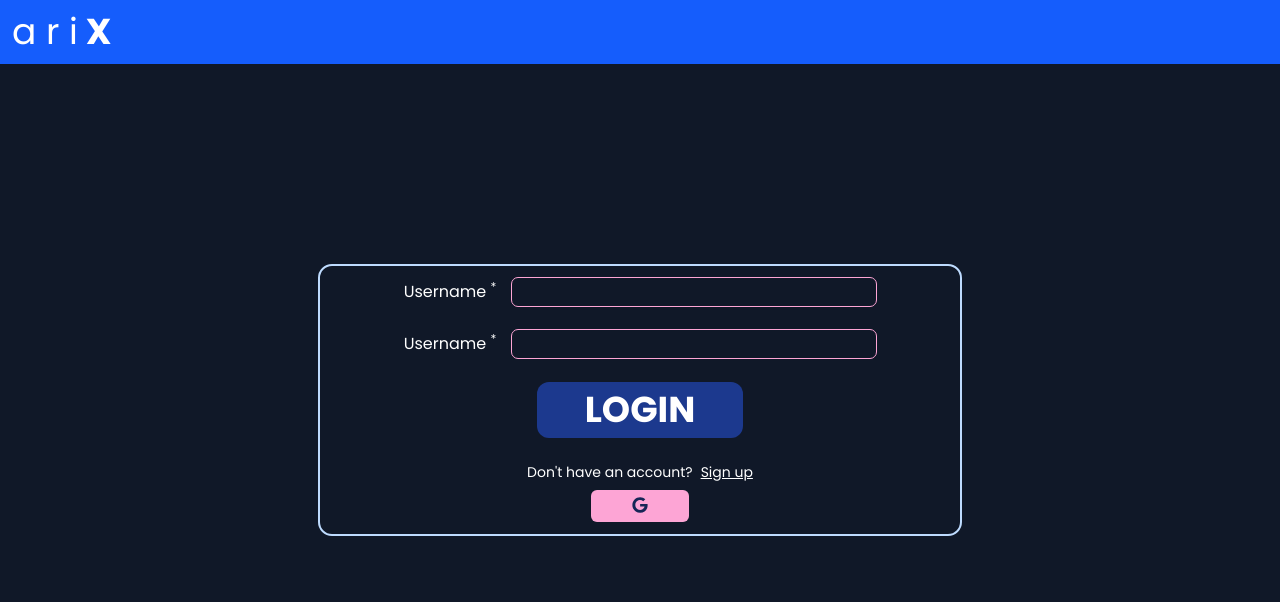
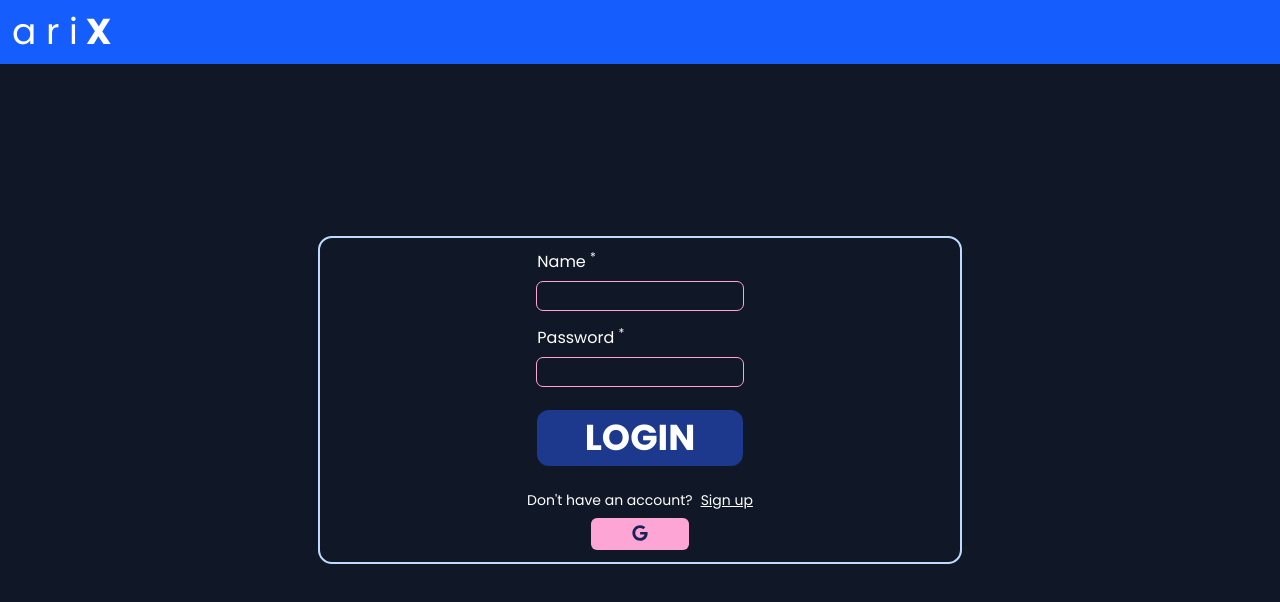
Before and after one commit to evinle/arix, a React (Vite) app in the folder arix-front/: page /login in a window 1280 px wide. Shown: the top 602 px of the page. Built offline with nearby package versions, Linux system fonts and the light colour scheme.

Commit message:
style(fe_login): made label and input vertically stacked for better errors & alignment consistency

```diff
--- a/arix-front/src/components/Form/AxInput.tsx
+++ b/arix-front/src/components/Form/AxInput.tsx
@@ -7,13 +7,6 @@ import {
   type UseControllerProps
 } from "react-hook-form";
 
-const className = {
-  input:
-    "rounded-md text-lg outline-1 outline-pink-300 px-2",
-  textfieldContainer:
-    "flex justify-start items-center gap-4"
-};
-
 export const AxInput = <
   TFieldValues extends FieldValues = FieldValues,
   TName extends
@@ -22,10 +15,12 @@ export const AxInput = <
   control,
   name,
   type,
+  label,
   rules
 }: {
   control: Control<TFieldValues, any, TFieldValues>;
   name: TName;
+  label: string;
   rules?: UseControllerProps<
     TFieldValues,
     TName,
@@ -34,19 +29,27 @@ export const AxInput = <
   type?: React.HTMLInputTypeAttribute;
 }) => {
   return (
-    <div className={className.textfieldContainer}>
+    <div className="grid grid-cols-1 items-center gap-2">
       <label>
-        Username <sup>*</sup>
+        {label} {rules?.required && <sup>*</sup>}
       </label>
+
       <Controller
         key={"username"}
         name={name}
         control={control}
         rules={rules}
         render={({ field, formState: { errors } }) => (
-          <div className="relative">
+          <div
+            className={`
+              flex flex-col items-start justify-center
+            `}
+          >
             <input
-              className={className.input}
+              className={`
+                w-full rounded-md px-2 text-lg outline-1
+                outline-pink-300
+              `}
               type={type}
               {...field}
               aria-invalid={errors[name] ? "true" : "false"}
@@ -54,9 +57,9 @@ export const AxInput = <
             {errors[name] && (
               <sub
                 className={`
-                  absolute top-[150%] left-0 w-max
-                  max-w-full break-after-all leading-4
-                  text-wrap wrap-normal text-red-700
+                  z-10 w-max max-w-full break-after-all
+                  leading-4 text-wrap wrap-normal
+                  text-red-700
                 `}
               >
                 <>{errors[name].message}</>
--- a/arix-front/src/components/Login/Login.tsx
+++ b/arix-front/src/components/Login/Login.tsx
@@ -45,7 +45,6 @@ const Login: React.FC<LoginProps> = () => {
   const {
     handleSubmit,
     control,
-    watch,
     clearErrors,
     formState: {
       errors: { root: formTopLevelErrors }
@@ -99,8 +98,14 @@ const Login: React.FC<LoginProps> = () => {
           className="contents"
           onSubmit={handleSubmit(() => login())}
         >
+          <div
+            className={`
+              grid w-1/3 grid-cols-1 items-center gap-4
+            `}
+          >
             <AxInput
               key={"username"}
+              label="Name"
               control={control}
               name="username"
               rules={{
@@ -114,12 +119,13 @@ const Login: React.FC<LoginProps> = () => {
             />
             <AxInput
               key={"password"}
+              label="Password"
               control={control}
               name="password"
               type={"password"}
               rules={{ required: "Password is required" }}
             />
-
+          </div>
           <button
             type="submit"
             className={`
```
Lines whose indentation alone changed are shown as unchanged.
